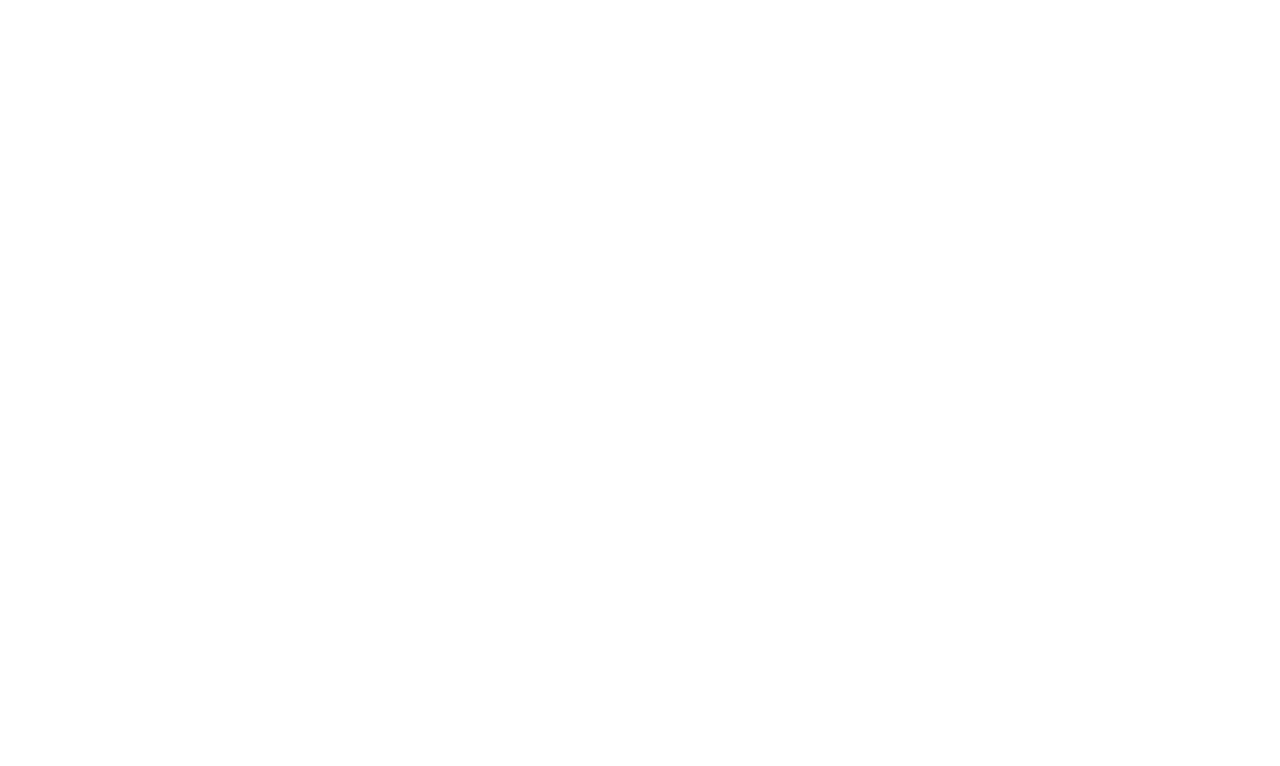
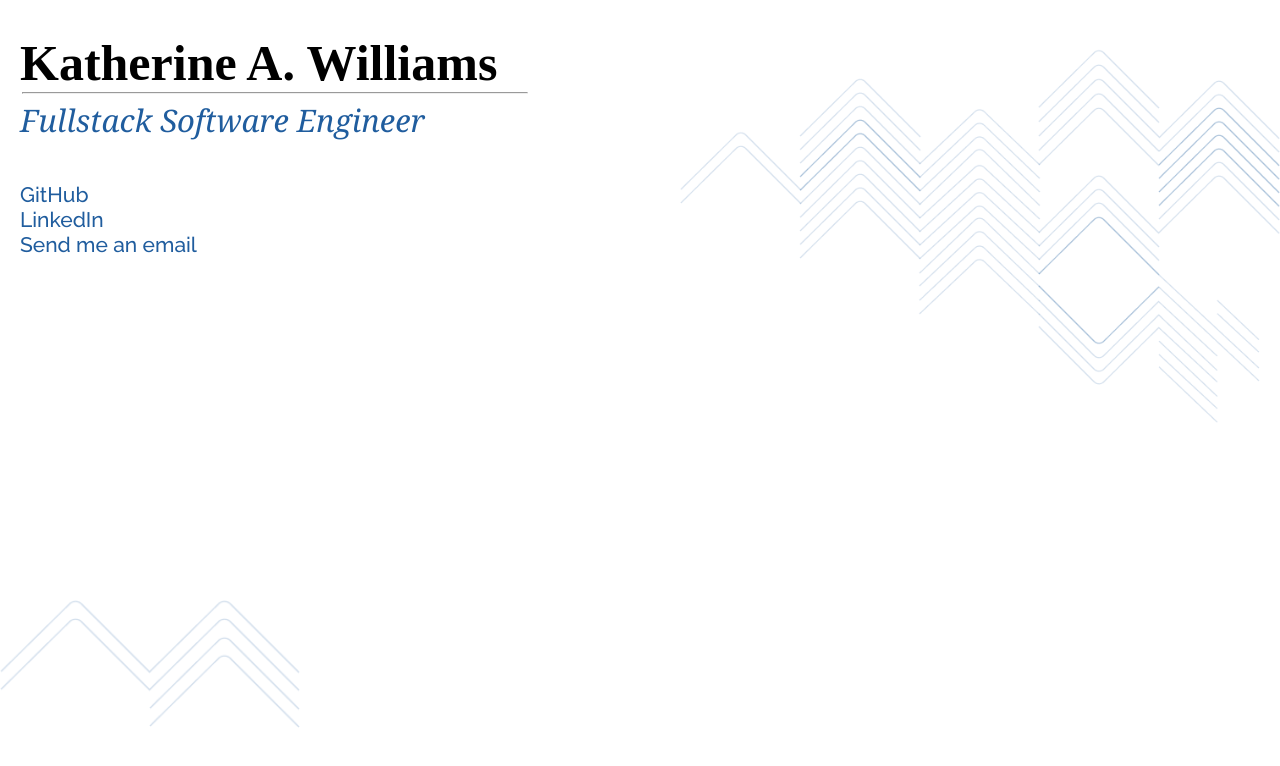
Before and after one commit to kawilliams8/resume-site, a React (Create React App) app: page / in a window 1280 px wide. Shown: the top 766 px of the page. Built offline with nearby package versions, Linux system fonts and the light colour scheme.

Commit message:
Add some directories, basic App content

```diff
--- a/src/App.css
+++ /dev/null
@@ -1,3 +0,0 @@
-.App {
-  background-color: white;
-}
--- a/src/App.js
+++ /dev/null
@@ -1,11 +0,0 @@
-import './App.css';
-
-function App() {
-  return (
-    <div className="App">
-      <h2></h2>
-    </div>
-  );
-}
-
-export default App;
--- /dev/null
+++ b/src/components/App.css
@@ -0,0 +1,65 @@
+.App {
+  background-color: white;
+  display: flex;
+  flex-direction: column;
+}
+
+.header {
+  flex-direction: row;
+  width: 90%;
+}
+
+h1 {
+  font-family: "Raleway-Bold";
+  font-size: 50px;
+  margin-bottom: 0;
+  padding-left: 20px;
+}
+
+h2 {
+  color: #205d9e;
+  font-family: Georgia, 'Times New Roman', Times, serif;
+  font-size: 31px;
+  font-style: italic;
+  font-weight: 100;
+  margin-top: 5px;
+  padding-left: 20px;
+}
+
+.line {
+  margin: 0 auto 0 22px;
+  width: 504px;
+}
+
+.contact {
+  list-style: none;
+  margin-left: -20px;
+}
+
+.contact li a {
+  color: #205d9e;
+  font-family: 'Raleway';
+  font-size: 21px;
+  text-decoration: none;
+}
+
+.contact li a:active,
+.contact li a:hover,
+.contact li a:visited {
+  color: #205d9e;
+}
+
+#largepeaks {
+  width: 600px;
+  margin: -225px 0 0 auto;
+}
+
+.footer {
+  flex-direction: row;
+  width: 100%;
+}
+
+#smallpeaks {
+  width: 300px;
+  margin: 175px auto 0 0;
+}
--- /dev/null
+++ b/src/components/App.js
@@ -0,0 +1,42 @@
+import './App.css';
+import smallpeaks from '../assets/img/small-peaks.png';
+import largepeaks from '../assets/img/large-peaks.png';
+
+function App() {
+  return (
+    <div className="App">
+      <div className="header">
+        <h1>Katherine A. Williams</h1>
+        <hr className="line" />
+        <h2>Fullstack Software Engineer</h2>
+      </div>
+      <ul className="contact">
+        <li>
+          <a href="https://github.com/kawilliams8/">GitHub</a>
+        </li>
+        <li>
+          <a href="https://www.linkedin.com/in/kawilliamsco/">LinkedIn</a>
+        </li>
+        <li>
+          <a href="mailto:kawilliams8@gmail.com?subject=Hey, Katie!">
+            Send me an email
+          </a>
+        </li>
+      </ul>
+      <img
+        src={largepeaks}
+        id="largepeaks"
+        alt="blue curved lines representing mountain peaks and valleys"
+      />
+      <div className="footer">
+        <img
+          src={smallpeaks}
+          id="smallpeaks"
+          alt="blue curved lines representing mountain peaks and valleys"
+        />
+      </div>
+    </div>
+  );
+}
+
+export default App;
--- a/src/index.js
+++ b/src/index.js
@@ -1,7 +1,7 @@
 import React from 'react';
 import ReactDOM from 'react-dom';
 import './index.css';
-import App from './App';
+import App from './components/App';
 import reportWebVitals from './reportWebVitals';
 
 ReactDOM.render(
```
Also changed, not shown: 1 other file (tests, documents, lock files or other folders).
